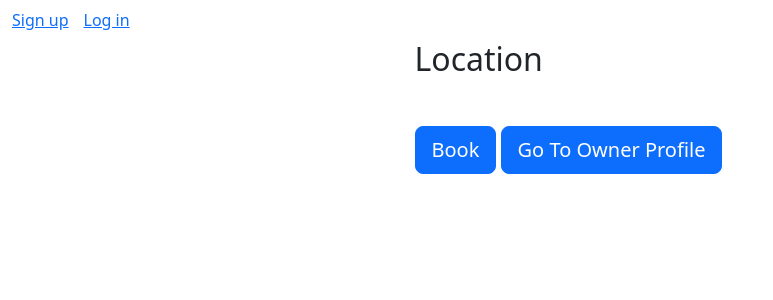
After one commit to ezchung/sharebb-backend, a Flask app: template templates/locations/show.html in a window 1280 px wide. The commit adds this page. Shown: the top 300 px of the page, without its empty margins (0-773 px from the left). Run offline with Flask 3, Linux system fonts and the light colour scheme; the template is opened without the code that fills it, so the values that code supplies are empty; some libraries are stand-ins or nearby versions.

Commit message:
Add page to show location details

```diff
--- a/app.py
+++ b/app.py
@@ -242,17 +242,17 @@ def show_user(user_id):
 
     user = User.query.get_or_404(user_id)
 
-    return render_template('show.html', user=user)
+    return render_template('/users/show.html', user=user)
 
 
-@app.route('/users/<int:user_id>/profile', methods=["GET", "POST"])
+@app.route('/users/<int:user_id>/edit', methods=["GET", "POST"])
 def edit_profile(user_id):
-    """Update profile for current user.
+    """Update/edit profile for current user.
 
     Redirect to user page on success.
     """
 
-    if not g.user:
+    if not g.user or g.user.id != user_id:
         flash("Access unauthorized.", "danger")
         return redirect("/")
 
@@ -345,6 +345,19 @@ def add_location():
     return render_template('add_locations.html', form=form)
 
 
+@app.get('/locations/<int:location_id>')
+def show_location(location_id):
+    """ Displays location details
+        Buttons to book or to go to owner's profile
+    """
+
+    location = Location.query.get_or_404(location_id)
+    user_id = location.user.id
+    print(user_id, "<------------ user id here")
+
+    return render_template('/locations/show.html', location=location, user_id=user_id)
+
+
 @app.errorhandler(404)
 def page_not_found(e):
     """404 NOT FOUND page."""
--- a/templates/home.html
+++ b/templates/home.html
@@ -9,8 +9,10 @@
       <h2 class="home">Home</h2>
 
         {% for location in locations %}
-          <h1>{{ location.address }}</h1>
-          <img src="{{location.image_url}}" alt="{{location.address}}"/>
+          <a href="/locations/{{location.id}}">
+            <h1>{{ location.address }}</h1>
+            <img src="{{location.image_url}}" alt="{{location.address}}"/>
+          </a>
         {% endfor %}
 
     </div>
--- /dev/null
+++ b/templates/locations/show.html
@@ -0,0 +1,20 @@
+{% extends 'base.html' %}
+
+{% block body_class %}onboarding{% endblock %}
+
+{% block content %}
+  <!-- Edit Form -->
+  <div class="row justify-content-md-center">
+    <div class="col-md-7 col-lg-5">
+      <h2 class="location-profile">Location</h2>
+
+        <h1>{{location.address}}</h1>
+        <img src="{{location.image_url}}" alt="{{location.address}}"/>
+        <p>{{location.details}}</p>
+
+        <a href="/" class="btn btn-primary btn-lg">Book</a>
+        <a href="/users/{{user_id}}" class="btn btn-primary btn-lg">Go To Owner Profile</a>
+    </div>
+  </div>
+
+{% endblock %}
--- a/templates/show.html
+++ b/templates/users/show.html
@@ -13,7 +13,7 @@
           <img src="{{location.image_url}}" alt="{{location.address}}"/>
         {% endfor %}
 
-        <a href="/users/{{g.user.id}}/profile" class="btn btn-primary btn-lg">Edit Profile</a>
+        <a href="/users/{{g.user.id}}/edit" class="btn btn-primary btn-lg">Edit Profile</a>
     </div>
   </div>
 
```
Also changed, not shown: conceptuals.md (+3 -2 lines).
